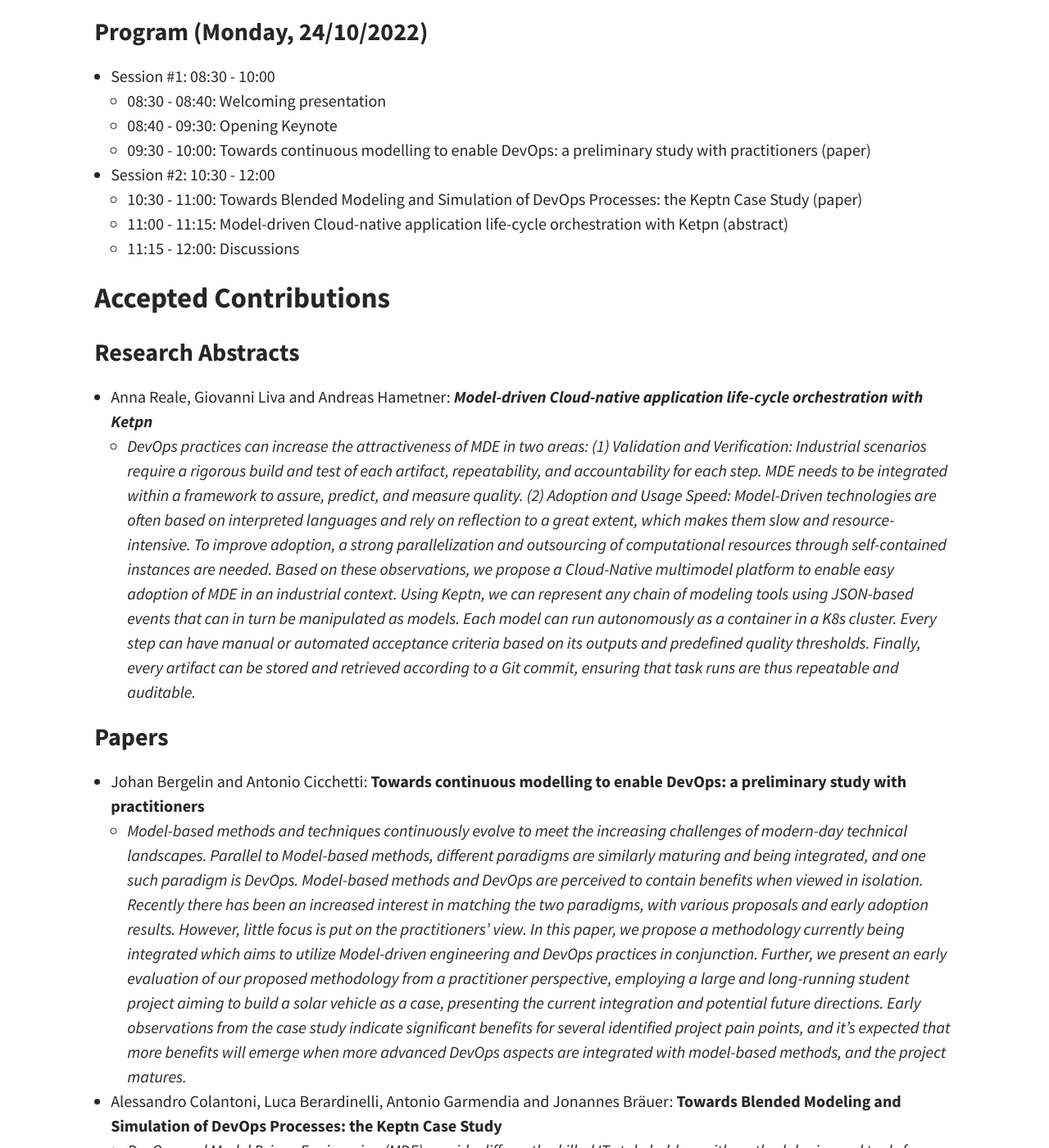
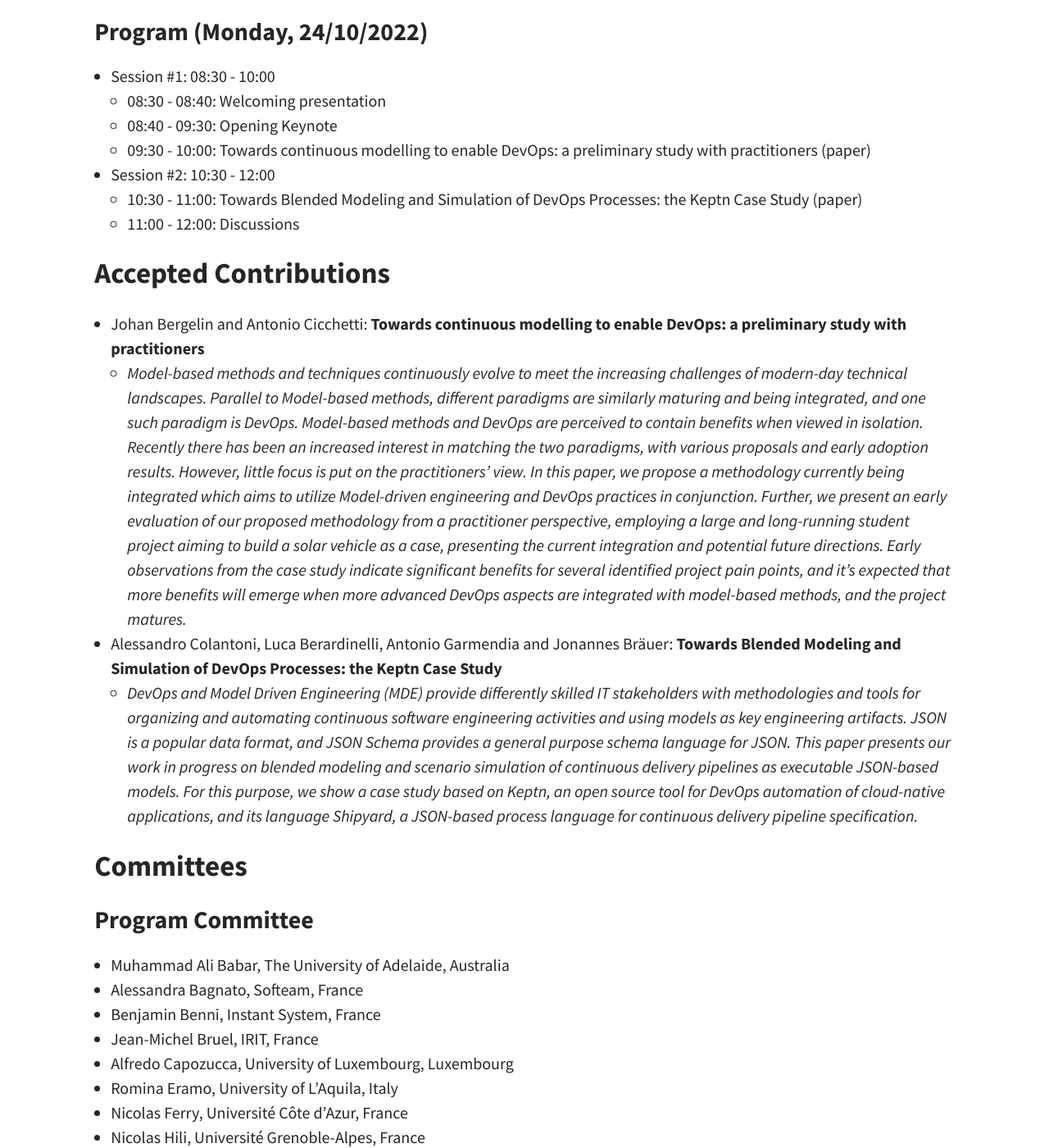
Before and after one commit to ace-design/devops-at-models, a Jekyll site: the page built from _posts/2022-09-16-Montreal.md, in a window 1280 px wide and 1400 px high, scrolled down 540 px. Shown: the whole window at 82% size. Built offline with Jekyll 4.4.1, drawn with Linux system fonts in a browser that asks for light colours; some of the changed text lies outside the part shown.

Commit message:
program update

```diff
--- a/_posts/2022-09-16-Montreal.md
+++ b/_posts/2022-09-16-Montreal.md
@@ -22,17 +22,9 @@ To attend the workshop, you need to register through the [MODELS 2022 registrati
 
   - Session #2: 10:30 - 12:00
     - 10:30 - 11:00: Towards Blended Modeling and Simulation of DevOps Processes: the Keptn Case Study (paper)
-    - 11:00 - 11:15: Model-driven Cloud-native application life-cycle orchestration with Ketpn (abstract)
-    - 11:15 - 12:00: Discussions
+    - 11:00 - 12:00: Discussions
 
 ## Accepted Contributions
-
-### Research Abstracts
-
-  - Anna Reale, Giovanni Liva and Andreas Hametner: **_Model-driven Cloud-native application life-cycle orchestration with Ketpn_**
-    - _DevOps practices can increase the attractiveness of MDE in two areas: (1) Validation and Verification: Industrial scenarios require a rigorous build and test of each artifact, repeatability, and accountability for each step. MDE needs to be integrated within a framework to assure, predict, and measure quality. (2) Adoption and Usage Speed: Model-Driven technologies are often based on interpreted languages and rely on reflection to a great extent, which makes them slow and resource-intensive. To improve adoption, a strong parallelization and outsourcing of computational resources through self-contained instances are needed. Based on these observations, we propose a Cloud-Native multimodel platform to enable easy adoption of MDE in an industrial context. Using Keptn, we can represent any chain of modeling tools using JSON-based events that can in turn be manipulated as models. Each model can run autonomously as a container in a K8s cluster. Every step can have manual or automated acceptance criteria based on its outputs and predefined quality thresholds. Finally, every artifact can be stored and retrieved according to a Git commit, ensuring that task runs are thus repeatable and auditable._
-
-### Papers
 
   - Johan Bergelin and Antonio Cicchetti: **Towards continuous modelling to enable DevOps: a preliminary study with practitioners**
     - _Model-based methods and techniques continuously evolve to meet the increasing challenges of modern-day technical landscapes. Parallel to Model-based methods, different paradigms are similarly maturing and being integrated, and one such paradigm is DevOps. Model-based methods and DevOps are perceived to contain benefits when viewed in isolation. Recently there has been an increased interest in matching the two paradigms, with various proposals and early adoption results. However, little focus is put on the practitioners’ view. In this paper, we propose a methodology currently being integrated which aims to utilize Model-driven engineering and DevOps practices in conjunction. Further, we present an early evaluation of our proposed methodology from a practitioner perspective, employing a large and long-running student project aiming to build a solar vehicle as a case, presenting the current integration and potential future directions. Early observations from the case study indicate significant benefits for several identified project pain points, and it’s expected that more benefits will emerge when more advanced DevOps aspects are integrated with model-based methods, and the project matures._
@@ -43,7 +35,7 @@ To attend the workshop, you need to register through the [MODELS 2022 registrati
 
 ### Program Committee
 
-  - Muhammad Ali Baba, The University of Adelaide, Australia
+  - Muhammad Ali Babar, The University of Adelaide, Australia
   - Alessandra Bagnato, Softeam, France
   - Benjamin Benni, Instant System, France
   - Jean-Michel Bruel, IRIT, France
@@ -66,4 +58,4 @@ To attend the workshop, you need to register through the [MODELS 2022 registrati
   - Francis Bordeleau, École de Technologie Supérieure (ETS), Canada.
   - Nan Messe, Université de Toulouse, France.
   - Juergen Dingel, Queen’s University, Canada.
-  - Sébastien Mosser, Université du Québec à Montréal (UQAM), Canada.
+  - Sébastien Mosser, McMaster University, Canada.
```
